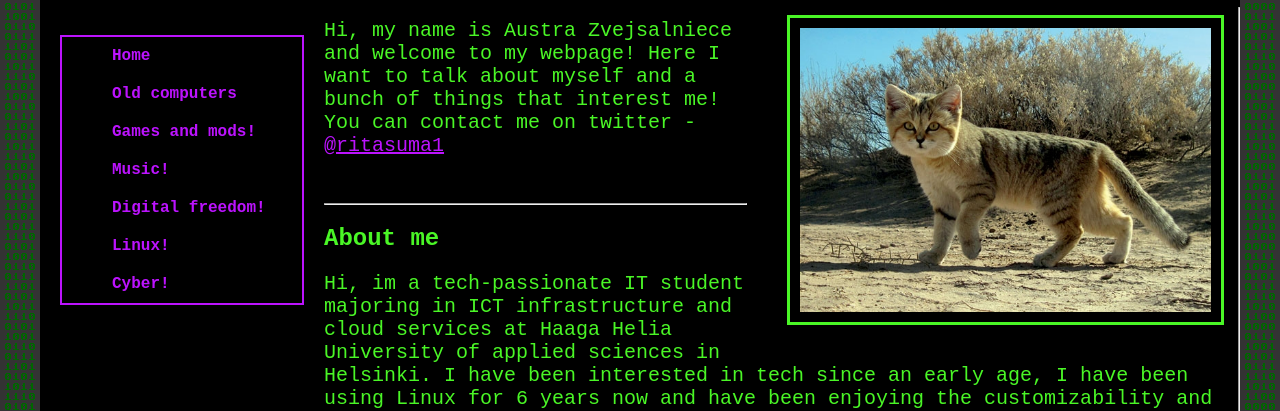
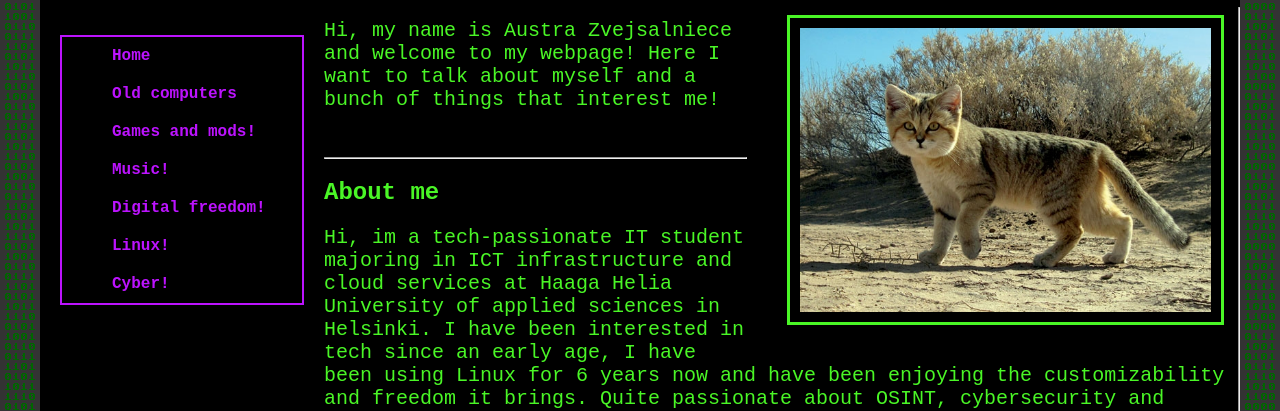
Before and after one commit to AustraZv/AustraZv.github.io, a plain HTML site: page index.html in a window 1280 px wide. Shown: the part 389-800 px from the top of the page. Drawn offline with Linux system fonts and the light colour scheme.

Commit message:
slight adjustment

```diff
--- a/index.html
+++ b/index.html
@@ -37,7 +37,6 @@
 
 <p class="maintext">
 Hi, my name is Austra Zvejsalniece and welcome to my webpage! Here I want to talk about myself and a bunch of things that interest me!
-You can contact me on twitter - <a href="https://x.com/ritasuma1">@ritasuma1</a>
 </p>
 <br>
 <hr>
```
